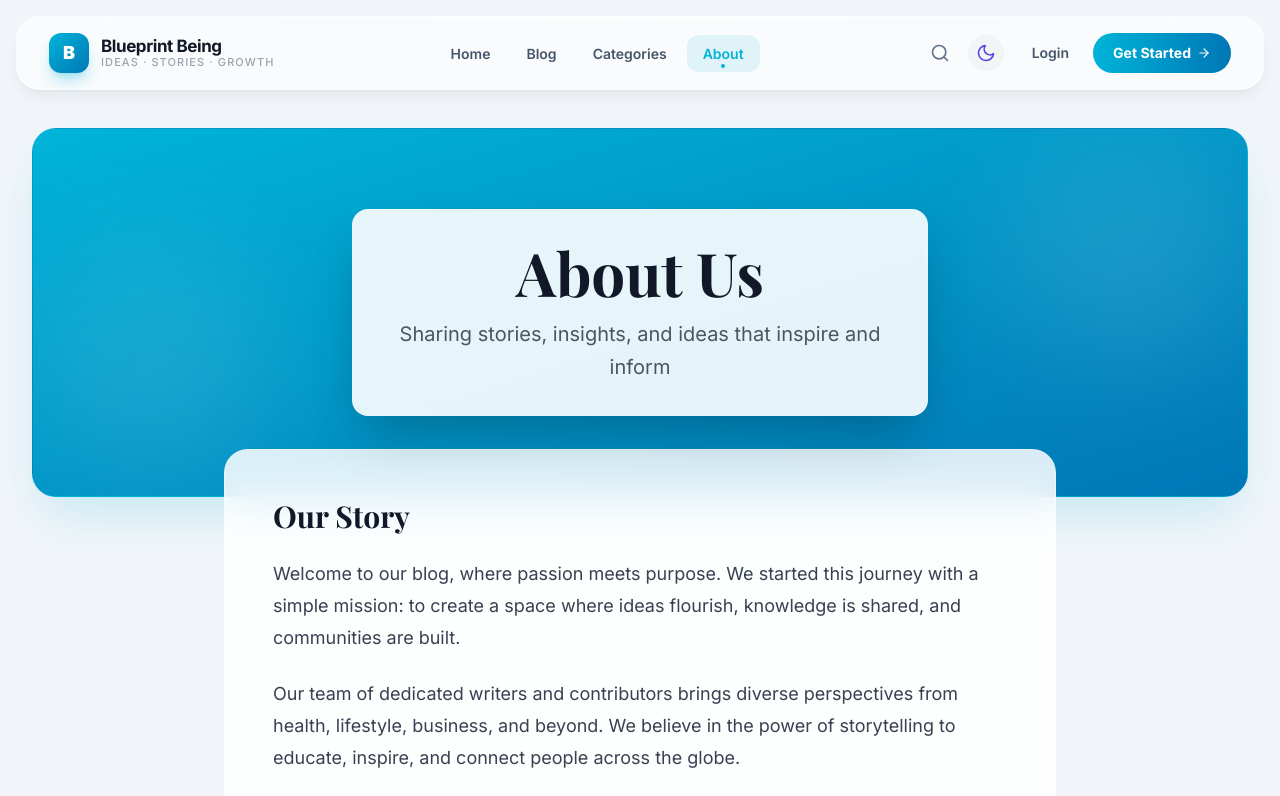
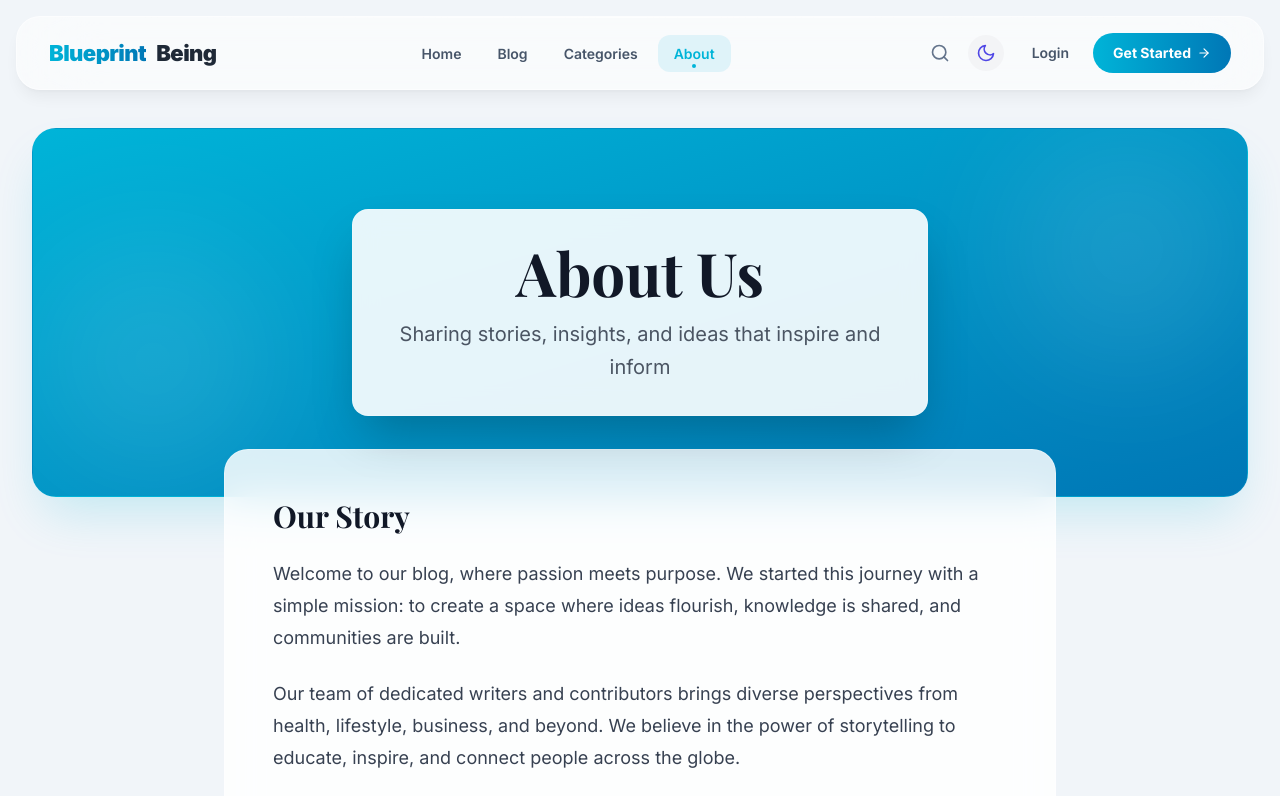
Before and after one commit to Elanwalton/Blueprint-Being, a Next.js app in the folder frontend/: page /about in a window 1280 px wide. Shown: the top 796 px of the page. Built offline with nearby package versions, Linux system fonts and the light colour scheme; a web font is replaced by a local one.

Commit message:
feat: replace navbar icon logo with Blueprint Being wordmark

```diff
--- a/frontend/src/components/Navbar.tsx
+++ b/frontend/src/components/Navbar.tsx
@@ -114,21 +114,20 @@ export default function Navbar() {
           <div className={`flex items-center justify-between transition-all duration-300 ${isScrolled ? 'h-16' : 'h-[72px]'}`}>
 
             {/* ── LOGO + BRAND BLOCK ── */}
-            <Link href="/" className="flex items-center gap-3 group shrink-0" aria-label="Blueprint Being home">
-              <div className="w-10 h-10 rounded-xl bg-gradient-to-br from-[#00b4d8] to-[#0077b6]
-                              flex items-center justify-center shadow-lg shadow-[#00b4d8]/30
-                              group-hover:rotate-6 group-hover:scale-110 transition-all duration-300">
-                <span className="text-white font-black text-lg select-none">B</span>
-              </div>
-              <div className="hidden sm:flex flex-col justify-center leading-none">
-                <span className="text-[17px] font-bold text-gray-900 dark:text-white tracking-tight
-                                 group-hover:text-[#00b4d8] dark:group-hover:text-[#00E5FF] transition-colors duration-300">
-                  Blueprint Being
-                </span>
-                <span className="text-[11px] text-gray-400 dark:text-gray-500 font-medium tracking-widest uppercase mt-0.5">
-                  Ideas · Stories · Growth
-                </span>
-              </div>
+            <Link href="/" className="flex items-center gap-1 group shrink-0" aria-label="Blueprint Being home">
+              <span className="text-[22px] font-black tracking-tight leading-none select-none
+                               bg-gradient-to-r from-[#00b4d8] via-[#0096c7] to-[#0077b6]
+                               bg-clip-text text-transparent
+                               group-hover:from-[#00E5FF] group-hover:via-[#00b4d8] group-hover:to-[#0096c7]
+                               transition-all duration-300">
+                Blueprint
+              </span>
+              <span className="text-[22px] font-black tracking-tight leading-none select-none
+                               text-gray-800 dark:text-white
+                               group-hover:text-[#00b4d8] dark:group-hover:text-[#00E5FF]
+                               transition-colors duration-300 ml-1.5">
+                Being
+              </span>
             </Link>
 
             {/* ── DESKTOP NAV LINKS ── */}
@@ -301,15 +300,16 @@ export default function Navbar() {
       >
         {/* Sidebar header */}
         <div className="flex items-center justify-between px-6 pt-6 pb-4 border-b border-gray-100 dark:border-gray-800">
-          <div className="flex items-center gap-2.5">
-            <div className="w-9 h-9 rounded-xl bg-gradient-to-br from-[#00b4d8] to-[#0077b6]
-                            flex items-center justify-center shadow text-white font-black text-base">
-              B
-            </div>
-            <div className="flex flex-col leading-none">
-              <span className="text-[15px] font-bold text-gray-900 dark:text-white">Blueprint Being</span>
-              <span className="text-[10px] text-gray-400 dark:text-gray-500 uppercase tracking-widest mt-0.5">Ideas · Stories · Growth</span>
-            </div>
+          <div className="flex items-center gap-1">
+            <span className="text-[20px] font-black tracking-tight leading-none select-none
+                             bg-gradient-to-r from-[#00b4d8] via-[#0096c7] to-[#0077b6]
+                             bg-clip-text text-transparent">
+              Blueprint
+            </span>
+            <span className="text-[20px] font-black tracking-tight leading-none select-none
+                             text-gray-900 dark:text-white ml-1.5">
+              Being
+            </span>
           </div>
           <button
             onClick={() => setIsOpen(false)}
```
